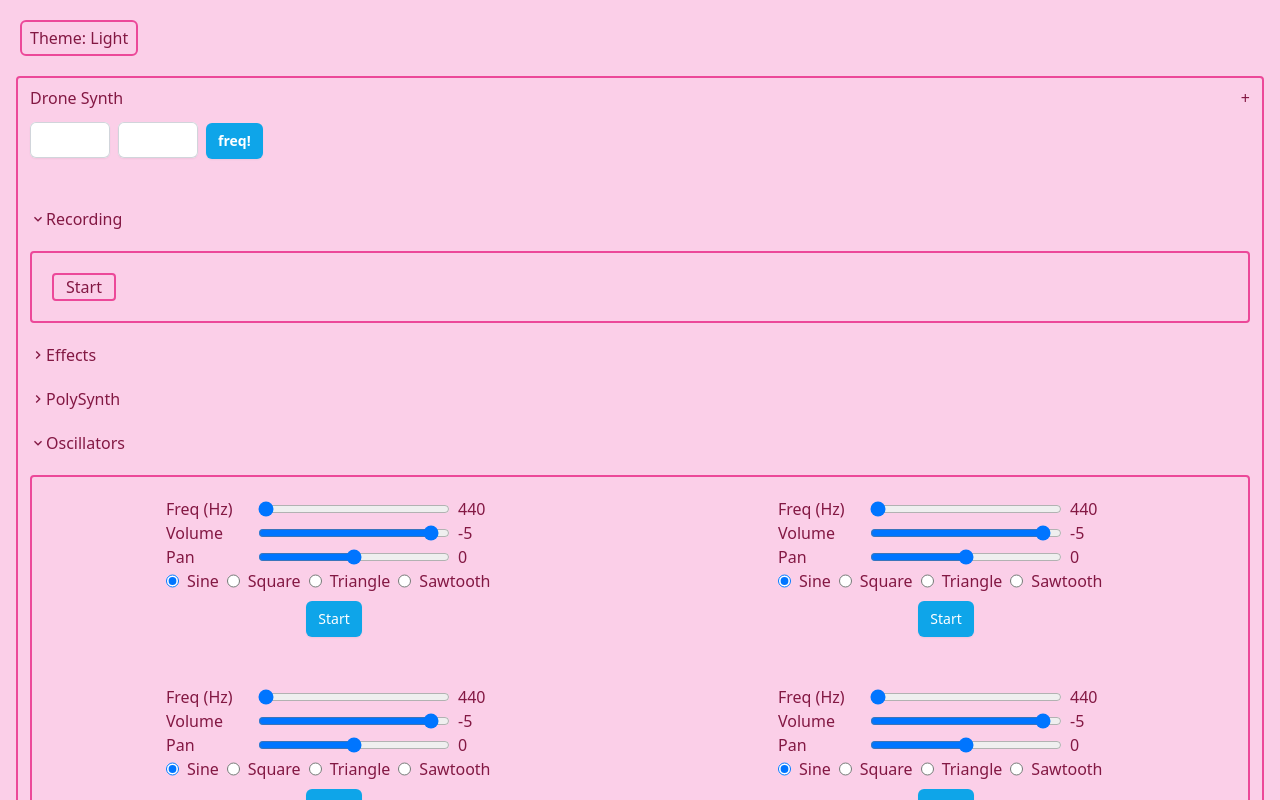
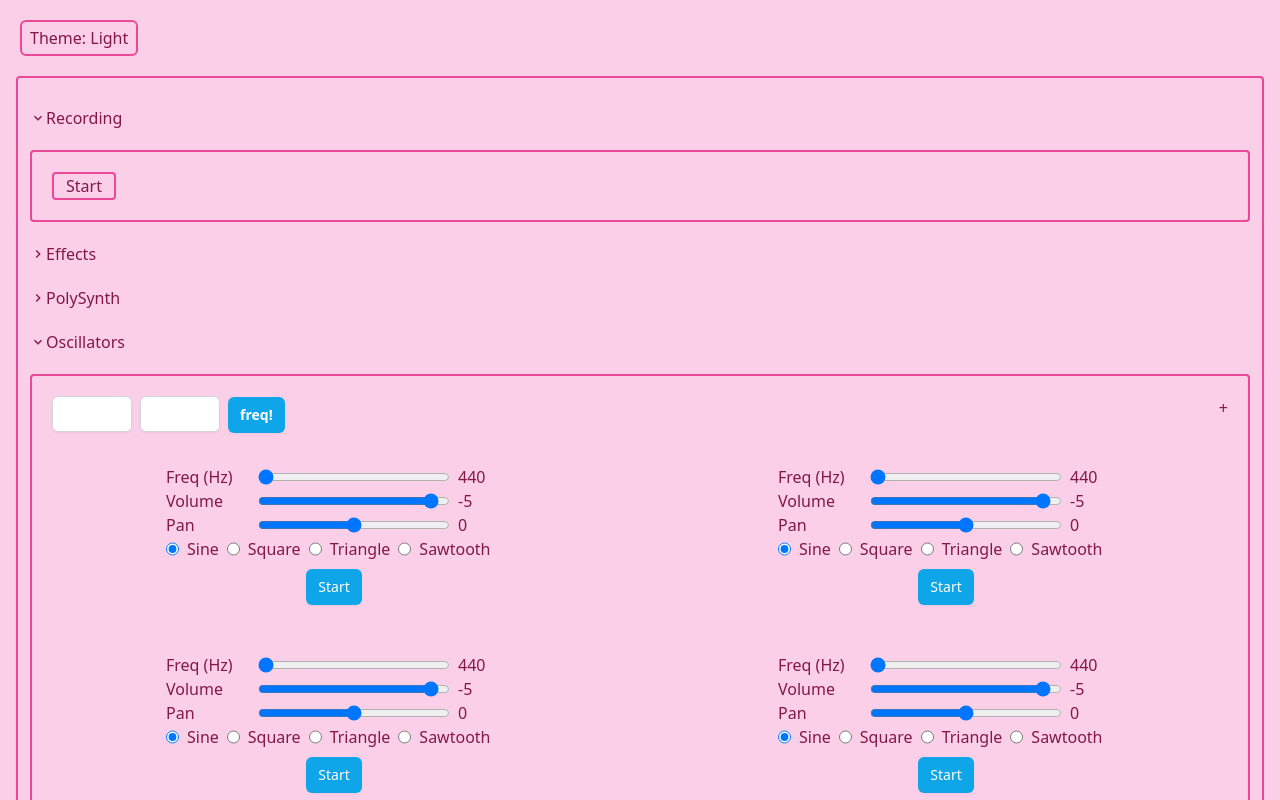
Before and after one commit to daveknapik/tone-drone, a React (Vite) app: page / in a window 1280 px wide. Shown: the top 800 px of the page. Built offline with nearby package versions, Linux system fonts and the light colour scheme.

Commit message:
Moved the freq change controls inside the oscillator section

```diff
--- a/src/components/DroneSynth.tsx
+++ b/src/components/DroneSynth.tsx
@@ -115,17 +115,6 @@ function DroneSynth({ oscillatorCount = 6 }: DroneSynthProps) {
   return (
     <div className="dark:text-sky-300">
       <div className="border-2 rounded border-pink-500 dark:border-sky-300 pt-2 px-3">
-        <div className="grid grid-cols-2 gap-x-2 gap-y-3 sm:grid-cols-6 justify-items-start">
-          <div className="col-span-full">Drone Synth</div>
-          <div className="col-start-7">
-            <button onClick={addOscillator}>+</button>
-          </div>
-          <FrequencyRangeControl
-            handleFormSubmit={updateFrequencyRange}
-            className="mb-7"
-          />
-        </div>
-
         <Recorder recorder={recorder} />
         <Effects>
           <AutoFilter filter={beforeFilter} />
@@ -151,10 +140,15 @@ function DroneSynth({ oscillatorCount = 6 }: DroneSynthProps) {
         </div>
         <div
           className={clsx(
-            "grid grid-cols-1 md:grid-cols-2 gap-12 my-5 place-items-center border-2 rounded border-pink-500 dark:border-sky-300 p-5",
+            "border-2 rounded border-pink-500 dark:border-sky-300 p-5 mb-3",
             !expandOscillators && "hidden"
           )}
         >
+          <div className="flex items-start justify-between">
+            <FrequencyRangeControl handleFormSubmit={updateFrequencyRange} />
+            <button onClick={addOscillator}>+</button>
+          </div>
+          <div className="grid grid-cols-1 md:grid-cols-2 gap-12 mt-8 mb-3 place-items-center">
             {oscillators.map((oscillator, i) => (
               <Oscillator
                 playPauseKey={playKeys[i]}
@@ -168,6 +162,7 @@ function DroneSynth({ oscillatorCount = 6 }: DroneSynthProps) {
           </div>
         </div>
       </div>
+    </div>
   );
 }
 export default DroneSynth;
```
Lines whose indentation alone changed are shown as unchanged.
